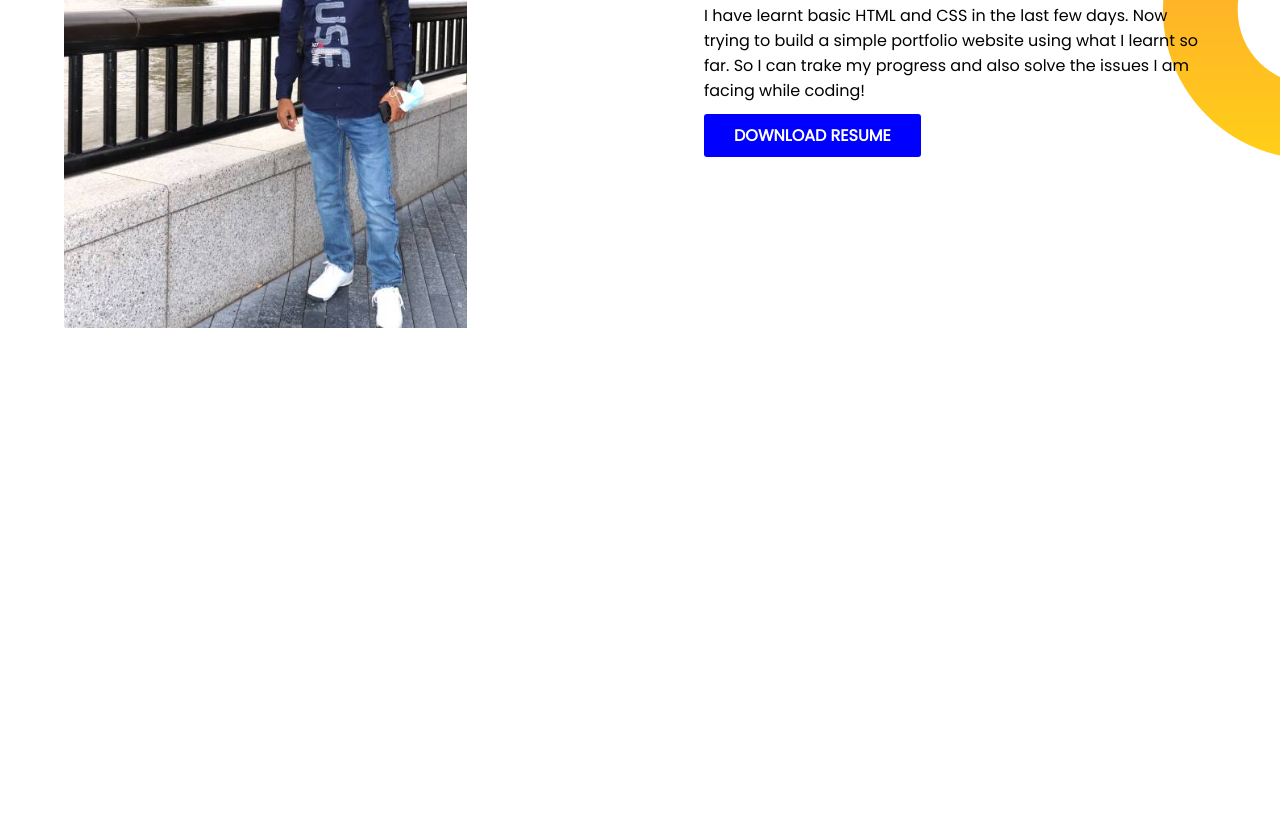
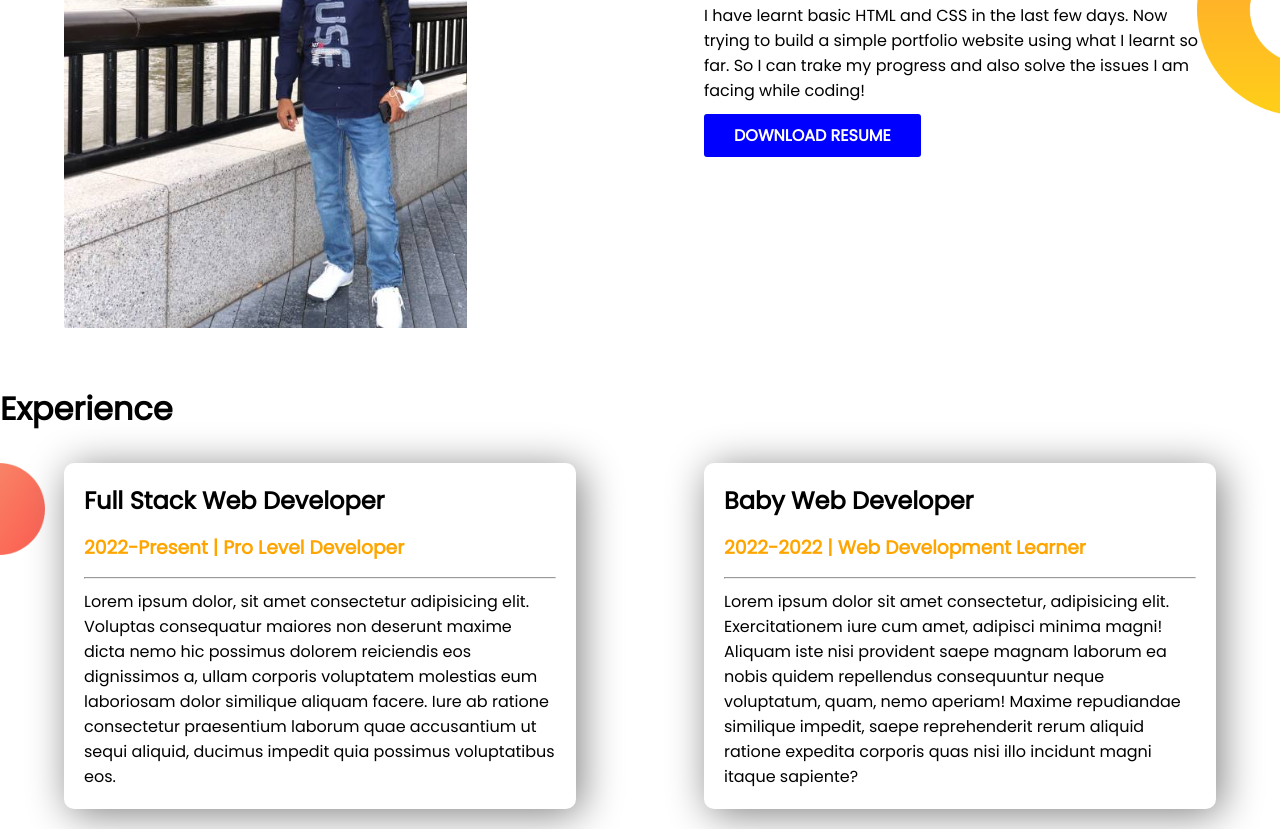
Before and after one commit to mdbashirahmedhelal/helal-portfolio, a plain HTML site: page index.html in a window 1280 px wide. Shown: the part 748-1577 px from the top of the page. Before the commit the page ends 1083 px from the top, so only its background shows below. Drawn offline with Linux system fonts and the light colour scheme.

Commit message:
experience section

```diff
--- a/index.html
+++ b/index.html
@@ -13,7 +13,7 @@
     <div class="hero">
         <!-- header hero section left start -->
 
-        <div class="header-cta">
+        <div class="header-cta half-left">
             <h1>Welcome To</h1>
             <h1><span class="my-developer">My Developer</span> Portfolio.</h1>
             <h3>A Learner of Front-end Developer</h3>
@@ -26,7 +26,7 @@
         <!-- header hero section left end -->
 
         <!-- header hero section right start -->
-        <div class="header-photo">
+        <div class="header-photo haf-right">
             <img src="images/header-bg.png" alt="helal-header-photo">
         </div>
         <!-- header hero section right end -->
@@ -35,11 +35,11 @@
 
     <!-- second section start -->
     <div class="dream-big">
-        <div class="dream-left">
+        <div class="dream-left half-left">
             <img src="images/helal-london-bridge.jpg" alt="">
         </div>
 
-        <div class="dream-right">
+        <div class="dream-right half-right">
             <h1>Dream Big</h1>
             <h3>Become a Web Developer</h3>
             <p>I have learnt basic HTML and CSS in the last few days. Now trying to build a simple portfolio website
@@ -49,6 +49,38 @@
         </div>
     </div>
     <!-- second section end -->
+    <!-- Experience section start -->
+    <div>
+        <h1>Experience</h1>
+        <div class="experience">
+            <div class="experience-box">
+                <h2>Full Stack Web Developer</h2>
+                <h3 class="my-developer">2022-Present | Pro Level Developer</h3>
+                <hr>
+                <p>Lorem ipsum dolor, sit amet consectetur adipisicing elit. Voluptas consequatur maiores non deserunt
+                    maxime dicta nemo hic possimus dolorem reiciendis eos dignissimos a, ullam corporis voluptatem
+                    molestias
+                    eum laboriosam dolor similique aliquam facere. Iure ab ratione consectetur praesentium laborum quae
+                    accusantium ut sequi aliquid, ducimus impedit quia possimus voluptatibus eos.</p>
+            </div>
+
+            <div class="experience-box">
+                <h2>Baby Web Developer</h2>
+                <h3 class="my-developer">2022-2022 | Web Development Learner </h3>
+                <hr>
+                <p>Lorem ipsum dolor sit amet consectetur, adipisicing elit. Exercitationem iure cum amet, adipisci
+                    minima
+                    magni! Aliquam iste nisi provident saepe magnam laborum ea nobis quidem repellendus consequuntur
+                    neque
+                    voluptatum, quam, nemo aperiam! Maxime repudiandae similique impedit, saepe reprehenderit rerum
+                    aliquid
+                    ratione expedita corporis quas nisi illo incidunt magni itaque sapiente?</p>
+            </div>
+        </div>
+    </div>
+
+    <!-- Experience section end -->
+
 </body>
 
 </html>
--- a/style.css
+++ b/style.css
@@ -19,6 +19,7 @@ body {
     width: 100%;
     background-image: url(images/top-banner.png);
     background-repeat: no-repeat;
+    background-size: 50%;
 
 }
 
@@ -27,9 +28,18 @@ body {
 }
 
 .header-cta {
+    padding-top: 20px;
+}
+
+.half-left {
     width: 50%;
     padding-left: 5%;
-    padding-top: 20px;
+}
+
+.half-right {
+    width: 50%;
+    padding-left: 5%;
+    padding-right: 5%;
 }
 
 .header-cta h3 {
@@ -52,10 +62,9 @@ body {
 
 
 .header-photo {
-    width: 50%;
-    padding-left: 5%;
-    padding-right: 5%;
     padding-top: 20px;
+    width: 40%;
+    margin-left: 100px;
 }
 
 .header-photo img {
@@ -70,6 +79,8 @@ body {
     background-image: url(images/dream-bg.png);
     background-repeat: no-repeat;
     background-position: right;
+    background-size: 6.5%;
+    margin-bottom: 50px;
 }
 
 .dream-left {
@@ -97,3 +108,38 @@ body {
 .dream-right p {
     margin-bottom: 20px;
 }
+
+/* experience section start */
+
+.experience {
+    display: flex;
+    width: 100%;
+    margin-top: 30px;
+    margin-bottom: 20px;
+    background-image: url(images/exp-bg.png);
+    background-repeat: no-repeat;
+    background-position: top-left;
+    background-size: 3.5%;
+}
+
+.experience-box {
+    width: 40%;
+    margin-left: 5%;
+    margin-right: 5%;
+    padding: 20px;
+    box-shadow: 5px 5px 40px gray;
+    border-radius: 10px;
+
+}
+
+.experience-box h2 {
+    margin-bottom: 15px;
+}
+
+.experience-box h3 {
+    margin-bottom: 15px;
+}
+
+.experience-box hr {
+    margin-bottom: 10px;
+}
```
